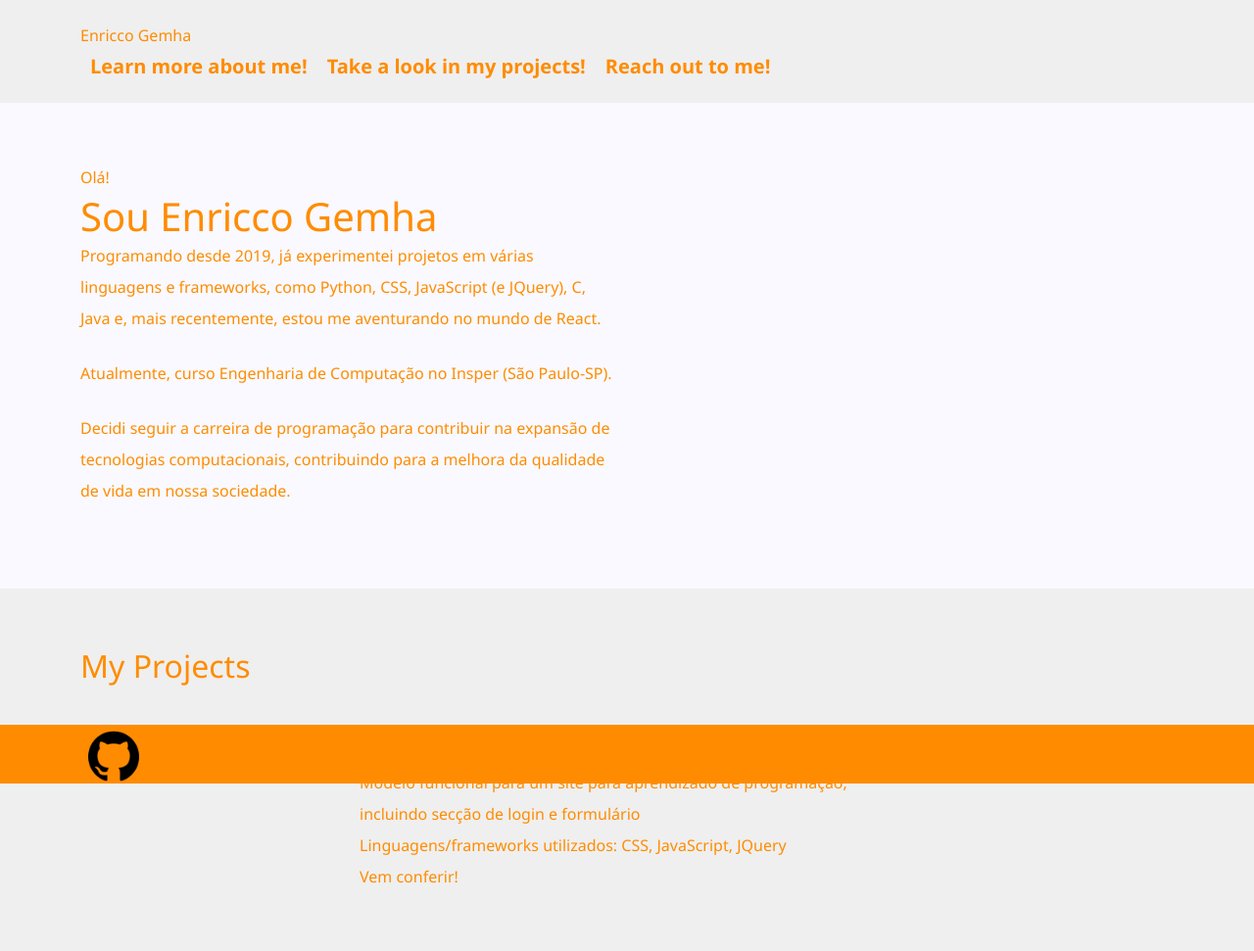
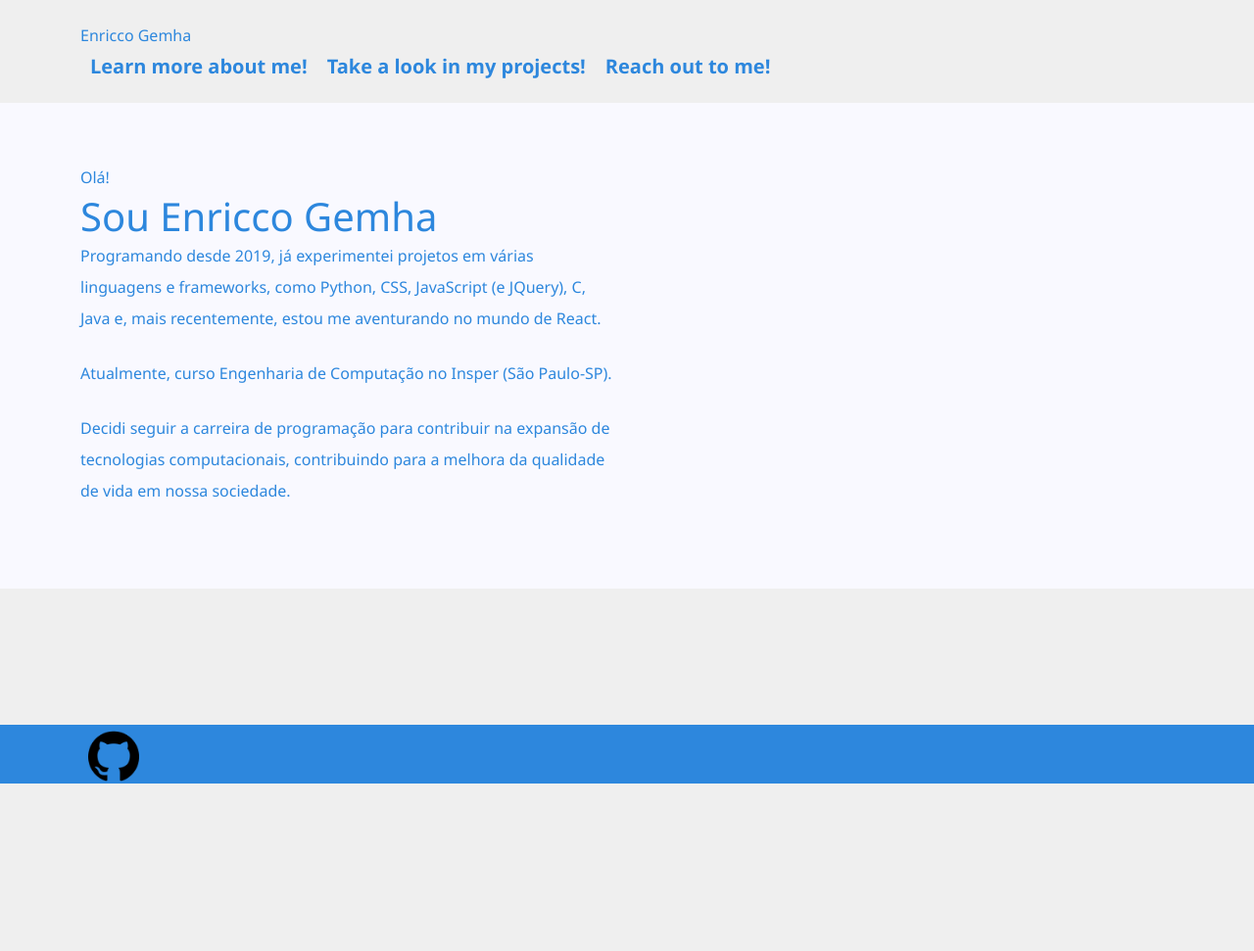
Before and after one commit to G3mha/my_profile, a plain HTML site: page index.html in a window 1280 px wide. Shown: the whole page at 98% size. After the commit the page ends 800 px from the top, so only its background shows below. Drawn offline with nearby package versions, Linux system fonts and the light colour scheme.

Commit message:
ajustando mais

```diff
--- a/index.html
+++ b/index.html
@@ -38,19 +38,6 @@
                     </div>
                 </div>
             </section>
-            <section class="home-projects animation-2">
-                <div class="container ">
-                    <h2>My Projects</h2>
-                    <div class="row justify-content-center">
-                        <div class="col-6">
-                            <h3>The PROgrammer Dictionary</h3>
-                            <p>Modelo funcional para um site para aprendizado de programação, incluindo secção de login e formulário</p>
-                            <p>Linguagens/frameworks utilizados: CSS, JavaScript, JQuery</p>
-                            <p><a href="https://g3mha.github.io/The-PROgrammer-Dictionary" target=”_blank”>Vem conferir!</a></p>
-                        </div>
-                    </div>
-                </div>
-            </section>
         </main>
         <footer>
             <div class=" container">
--- a/styles.css
+++ b/styles.css
@@ -1,7 +1,7 @@
 body,p,h1,ul,li,a {
     padding:0px;
     margin:0px;
-    color:#ff8c00
+    color:#2D87DD
 }
 
 li{
@@ -16,7 +16,7 @@ header{
 
 body{
     font-family:"Segoe UI", Tahoma, Verdana, sans-serif;
-    color:#ff8c00;
+    color:#2D87DD;
     background:#efefef;
     font-size:1em;
     line-height:2em;
@@ -93,7 +93,7 @@ footer{
     left:0;
     bottom:0;
     width:100%;
-    background:#ff8c00;
+    background:#2D87DD;
     position:fixed;
     padding:20px
 }
```
Also changed, not shown: my_projects.html (+6 -4 lines), contact_me.html (line endings or trailing spaces).
